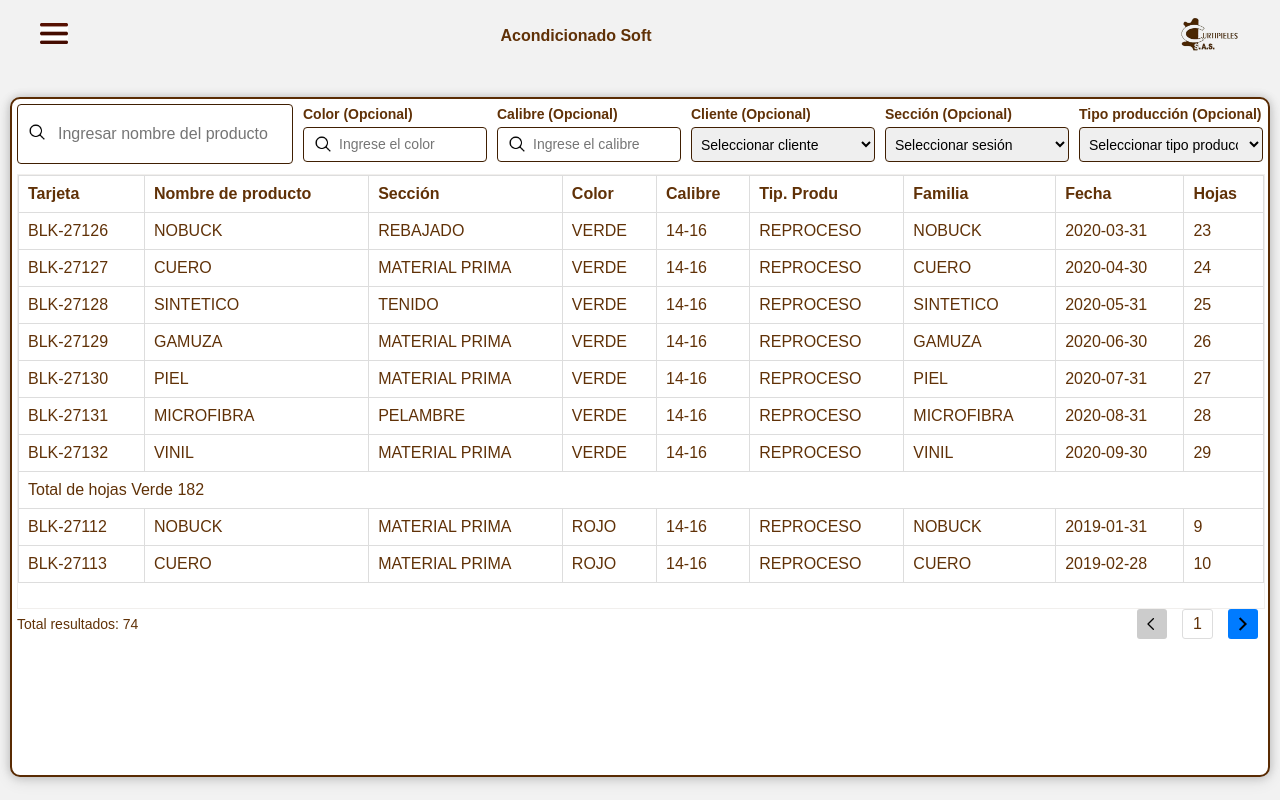
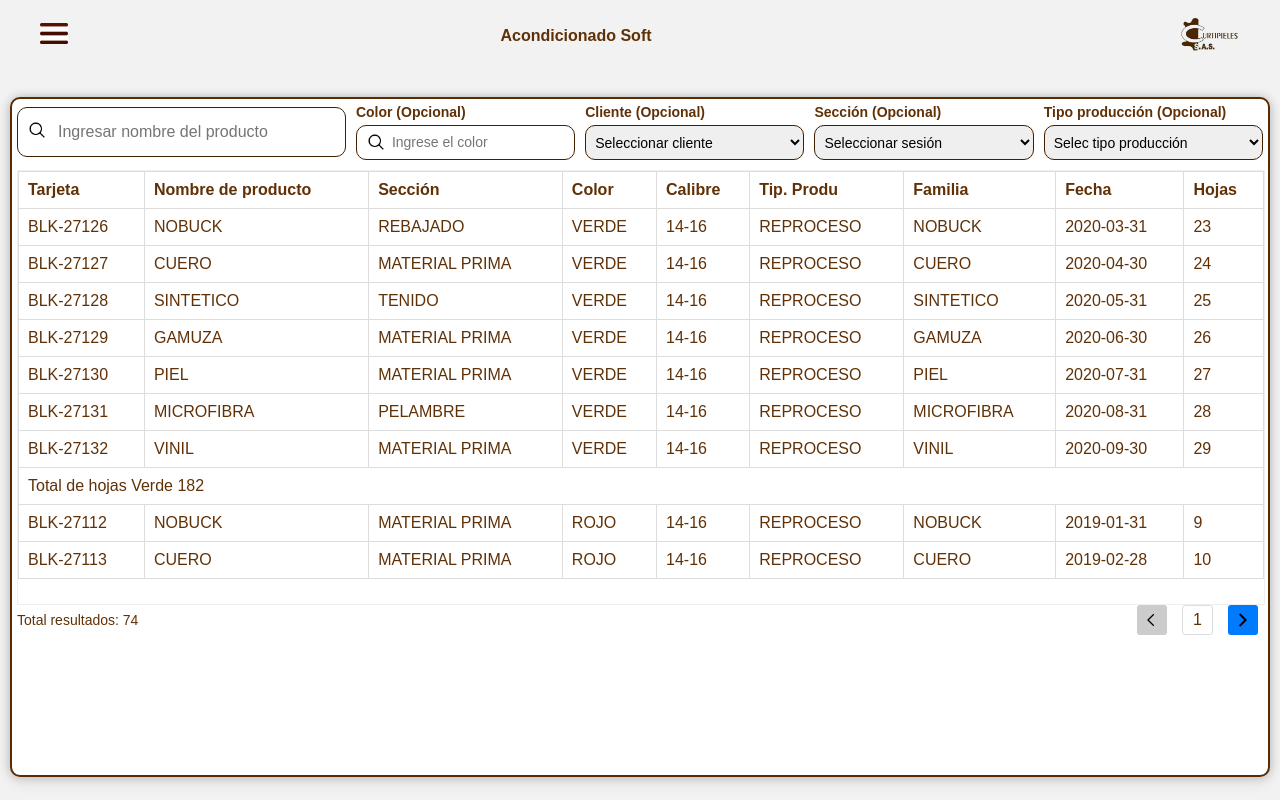
Before and after one commit to edixon897/acondicionado, a Flask app: page /inicio in a window 1280 px wide. Run offline with Flask 3, Linux system fonts and the light colour scheme; a user stored in the database is signed in; data comes from the database, SQL or seed files in the repository.

Commit message:
cambio 01

```diff
--- a/app.py
+++ b/app.py
@@ -1,7 +1,7 @@
 from flask import Flask, render_template, request, redirect, url_for, flash, session, jsonify
 from werkzeug.security import generate_password_hash, check_password_hash
 import sqlite3
-from flask_session import Session
+
 import functools
 
 
@@ -9,7 +9,7 @@ import functools
 app = Flask(__name__)
 app.secret_key = 'yerqrgerywefgredgetrrhgohohtg'
 app.config['SESSION_TYPE'] = 'filesystem'
-Session(app)
+
 
 logged_in_ips = {}
 
--- a/static/inicio.css
+++ b/static/inicio.css
@@ -376,7 +376,7 @@ section {
 
     .filtro .buscador input[type="search"] {
         width: 100%; /* Ocupa todo el ancho disponible */
-        height: 60px; /* Ajustar la altura */
+        height: 50px; /* Ajustar la altura */
         font-size: 16px; /* Ajustar el tamaño de la fuente */
         padding-left: 40px; /* Espacio para el icono */
         box-sizing: border-box; /* Asegurar que el padding no afecte el tamaño total */
@@ -440,7 +440,7 @@ section {
     .sesion select,
     .tipo select {
         border: 1px solid #401F02;
-        border-radius: 4px;
+        border-radius: 10px;
     }
 }
 
@@ -454,7 +454,7 @@ section {
     .filtro {
         display: flex;
         flex-wrap: wrap;
-        gap: 2px;
+        /* gap: 2px; */
     }
 
     .filtro .buscador {
@@ -465,18 +465,18 @@ section {
 
     .sesion, .cliente {
         flex: 1 1 48%;
-        margin-top: -17px; /* Ajustar el margen superior para acercarlos a los elementos superiores */
+       /*  margin-top: -17px;  */
     }
 
     .tipo {
         width: 80%;
-        margin: 10px auto; /* Centrar horizontalmente y margen superior e inferior */
+        /* margin: 10px auto; */
         max-width: 217px; /* Establecer un ancho máximo */
     }
 
     .filtro .color, .filtro .calibre {
         margin: 0;
-        height: 80px;
+        height: 74px;
         flex: 1 1 48%;
         padding: 0;
         margin-bottom: -7px;
@@ -487,12 +487,14 @@ section {
         width: 100%;
         margin: 0 auto;
         border: 1px solid #401F02;
+        border-radius: 10px;
     }
 
     .filtro .color input[type="search"], .filtro .calibre input[type="search"], .cliente select, .sesion select, .tipo select {
         width: 100%;
         margin: 0 auto;
         border: 1px solid #401F02;
+        border-radius: 10px;
     }
 
 
--- a/static/javascript/bucardInicio.js
+++ b/static/javascript/bucardInicio.js
@@ -15,13 +15,13 @@ document.addEventListener('DOMContentLoaded', (event) => {
         // Obtener los valores de búsqueda
         let nameValue = document.getElementById('buscador').value;
         let colorValue = document.getElementById('buscador-color').value;
-        let caliberValue = document.getElementById('buscador-calibre').value;
+
         let clientValue = document.getElementById('seleccion-cliente').value;
         let sessionValue = document.getElementById('seleccion-sesion').value;
         let tipoProdValue = document.getElementById('tipo-producto').value;
 
         // Comprobar si todos los valores están vacíos
-        if (!nameValue && !colorValue && !caliberValue && !clientValue && !sessionValue && !tipoProdValue) {
+        if (!nameValue && !colorValue  && !clientValue && !sessionValue && !tipoProdValue) {
             tableBody.innerHTML = originalTableContent;
             attachEventListeners();
             location.reload();
@@ -31,7 +31,6 @@ document.addEventListener('DOMContentLoaded', (event) => {
         let formData = new FormData();
         formData.append('name', nameValue);
         formData.append('color', colorValue);
-        formData.append('caliber', caliberValue);
         formData.append('client', clientValue);
         formData.append('session', sessionValue);
         formData.append('tipo_prod', tipoProdValue);
@@ -124,7 +123,6 @@ document.addEventListener('DOMContentLoaded', (event) => {
     // Add event listeners to trigger search only when there is input or change
     document.getElementById('buscador').addEventListener('input', () => searchItems(currentPage));
     document.getElementById('buscador-color').addEventListener('input', () => searchItems(currentPage));
-    document.getElementById('buscador-calibre').addEventListener('input', () => searchItems(currentPage));
     document.getElementById('seleccion-cliente').addEventListener('change', () => searchItems(currentPage));
     document.getElementById('seleccion-sesion').addEventListener('change', () => searchItems(currentPage));
     document.getElementById('tipo-producto').addEventListener('change', () => searchItems(currentPage));
--- a/templates/inicio.html
+++ b/templates/inicio.html
@@ -117,20 +117,6 @@
                      </div>
                 </div>
 
-                <div class="calibre">
-                    <h5>Calibre (Opcional)</h5>
-                    <figure>
-                        <img src="/static/img/lupa.png" alt="Buscar calibre">
-                    </figure>
-                    <input type="search" name="buscador-calibre" id="buscador-calibre" placeholder="Ingrese el calibre">
-                    <div id="suggestio" class="suggestio">
-                        {% set calibres = dato | map(attribute=8) | select | list %}
-                        {% set unique_calibres = calibres | unique %}
-                        {% for calibre in unique_calibres %}
-                            <div class="suggestion-ite">{{ calibre }}</div>
-                        {% endfor %}
-                     </div>
-                </div>
 
                 <div class="cliente">
                     <h5>Cliente (Opcional)</h5>
@@ -159,7 +145,7 @@
                 <div class="tipo">
                     <h5>Tipo producción (Opcional)</h5>
                     <select name="tipo-producto" id="tipo-producto">
-                        <option value="">Seleccionar tipo producción</option>
+                        <option value="">Selec tipo producción</option>
                         {% set tipos = dato | map(attribute=4) | select | list %}
                         {% set unique_tipos = tipos | unique %}
                         {% for tipo in unique_tipos %}
```
Also changed, not shown: 7 other files.
